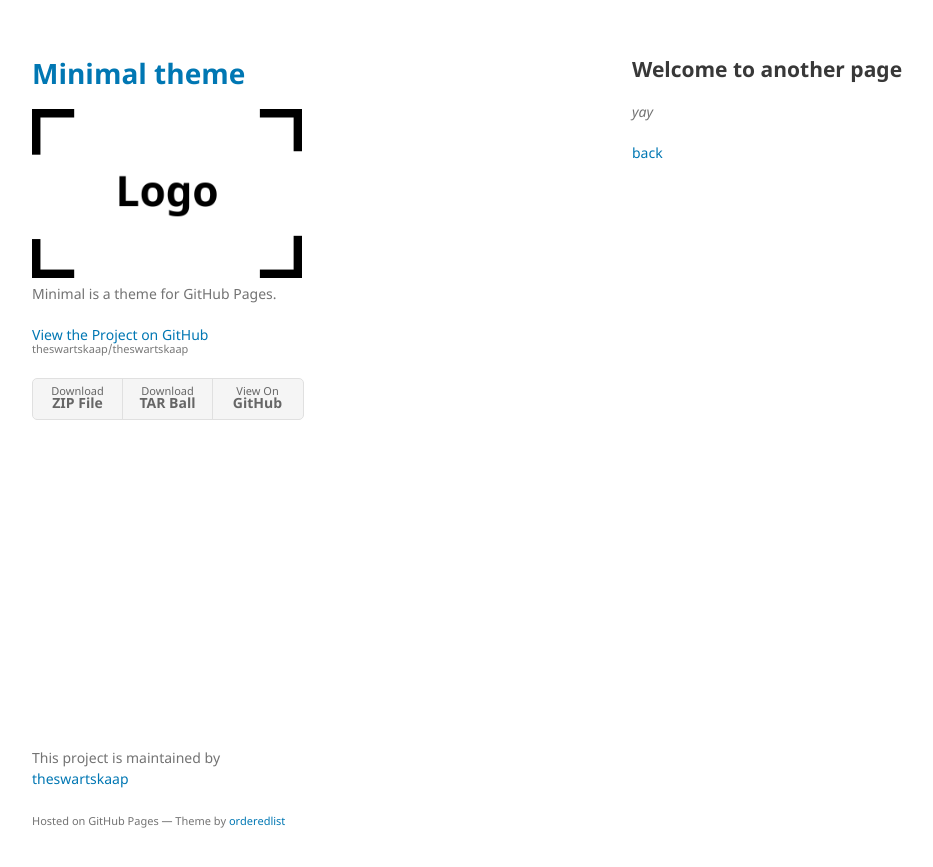
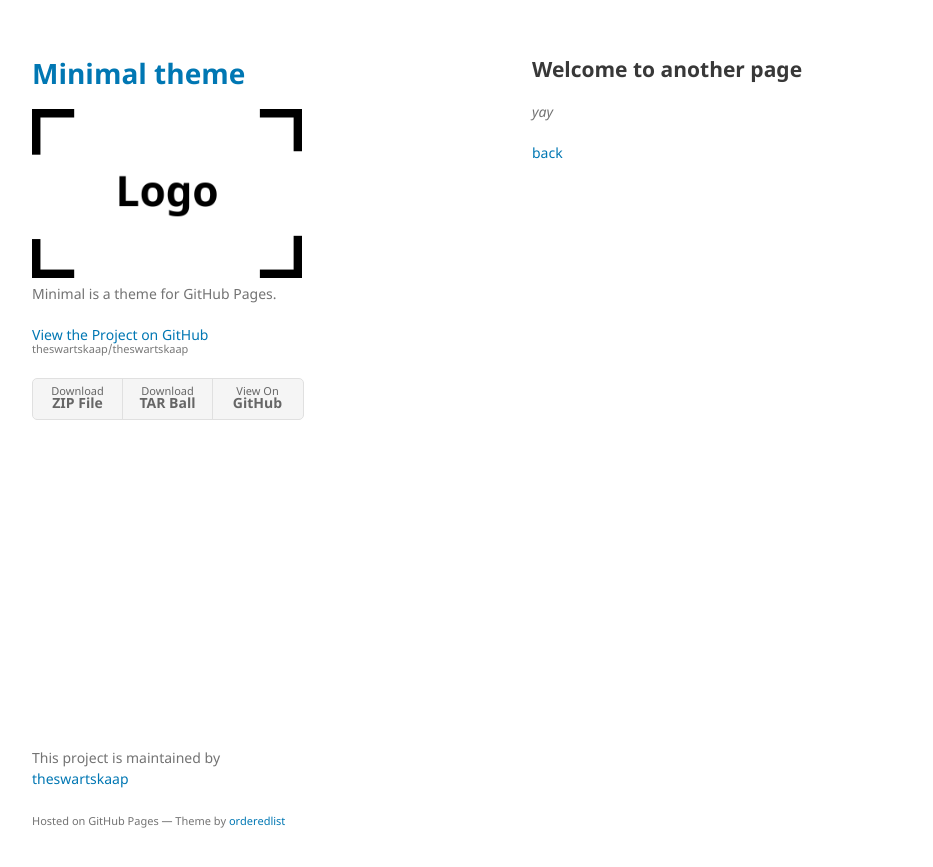
Before and after one commit to theswartskaap/theswartskaap, a Jekyll site: the page built from another-page.md, in a window 1280 px wide. Shown: the top 867 px of the page, without its empty margins (26-959 px from the left). Built offline with Jekyll 4.4.1, drawn with Linux system fonts in a browser that asks for light colours; our own code applies the rules of GitHub Pages for plain Markdown files.

Commit message:
Update jekyll-theme-minimal.scss

```diff
--- a/_sass/jekyll-theme-minimal.scss
+++ b/_sass/jekyll-theme-minimal.scss
@@ -56,7 +56,7 @@ a:hover small {
 }
 
 .wrapper {
-  width: 1600px;
+  width: 1500px;
   margin: 0 auto;
 }
 
```
